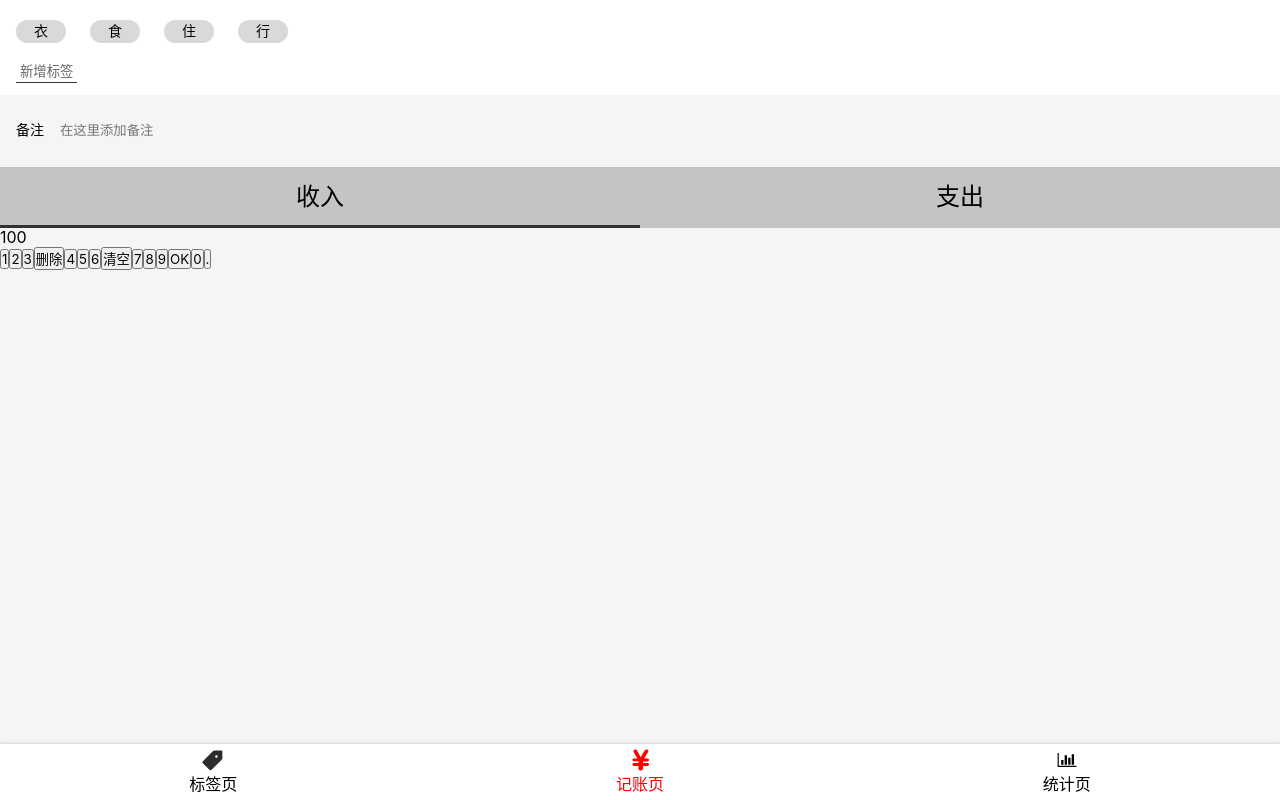
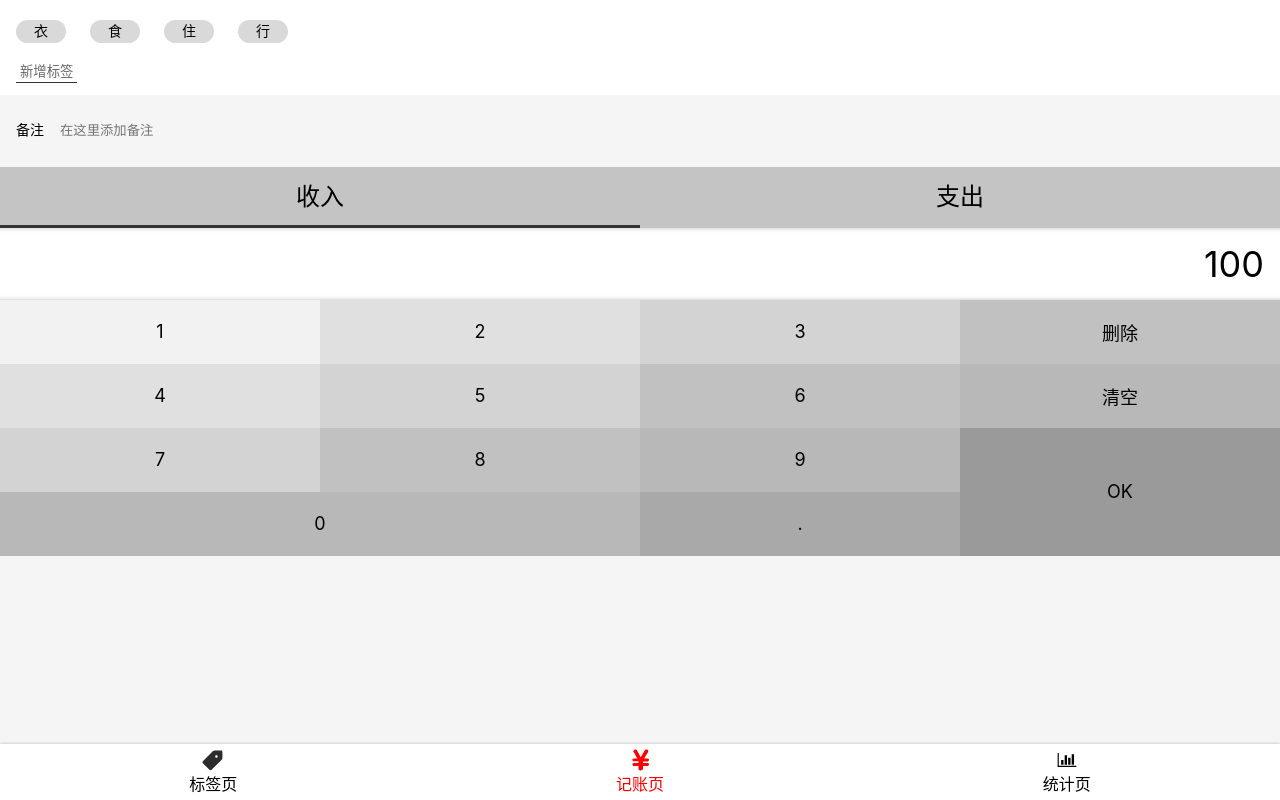
Before and after one commit to slTrust/accounting-react-01, a React app: page /#/money in a window 1280 px wide. Built offline with nearby package versions, Linux system fonts and the light colour scheme.

Commit message:
money.tsx之 数字面板 UI完成

```diff
--- a/src/index.scss
+++ b/src/index.scss
@@ -26,3 +26,8 @@
   height: 1em;
   display:inline-block;
 }
+.clearfix::after{
+  content:'';
+  display:block;
+  clear:both;
+}
--- a/src/views/Money.tsx
+++ b/src/views/Money.tsx
@@ -69,7 +69,61 @@
   }
 `;
 const NumberPadSection = styled.section`
-
+  display:flex;
+  flex-direction:column;
+  > .output{
+    background:white;
+    font-size:36px;
+    line-height:72px;
+    text-align:right;
+    padding:0 16px;
+    box-shadow:inset 0 -5px 5px -5px rgba(0,0,0,0.25),
+              inset 0 5px 5px -5px rgba(0,0,0,0.25);
+  }
+  > .pad{
+    > button{
+      font-size:18px;
+      float:left;
+      width:25%;
+      height: 64px;
+      border:none;
+      &.ok{
+        height: 128px;
+        float:right;
+      }
+      &.zero{
+        width:50%;
+      }
+      &:nth-child(1){
+        background:#f2f2f2;
+      }
+      &:nth-child(2),
+      &:nth-child(5){
+        background:#e0e0e0;
+      }
+      &:nth-child(3),
+      &:nth-child(6),
+      &:nth-child(9){
+        background:#d3d3d3;
+      }
+      &:nth-child(4),
+      &:nth-child(7),
+      &:nth-child(10){
+        background:#c1c1c1;
+      }
+      &:nth-child(8),
+      &:nth-child(11),
+      &:nth-child(13){
+        background:#b8b8b8;
+      }
+      &:nth-child(12){
+        background:#9a9a9a;
+      }
+      &:nth-child(14){
+        background:#a9a9a9;
+      }
+    }
+  }
 `;
 
 
@@ -99,8 +153,8 @@
         </ul>
       </CategorySection>
       <NumberPadSection>
-        <div>100</div>
-        <div>
+        <div className="output">100</div>
+        <div className="pad clearfix">
           <button>1</button>
           <button>2</button>
           <button>3</button>
@@ -112,9 +166,9 @@
           <button>7</button>
           <button>8</button>
           <button>9</button>
-          <button>OK</button>
-          <button>0</button>
-          <button>.</button>
+          <button className="ok">OK</button>
+          <button className="zero">0</button>
+          <button className="dot">.</button>
         </div>
       </NumberPadSection>
     </Layout>
```
